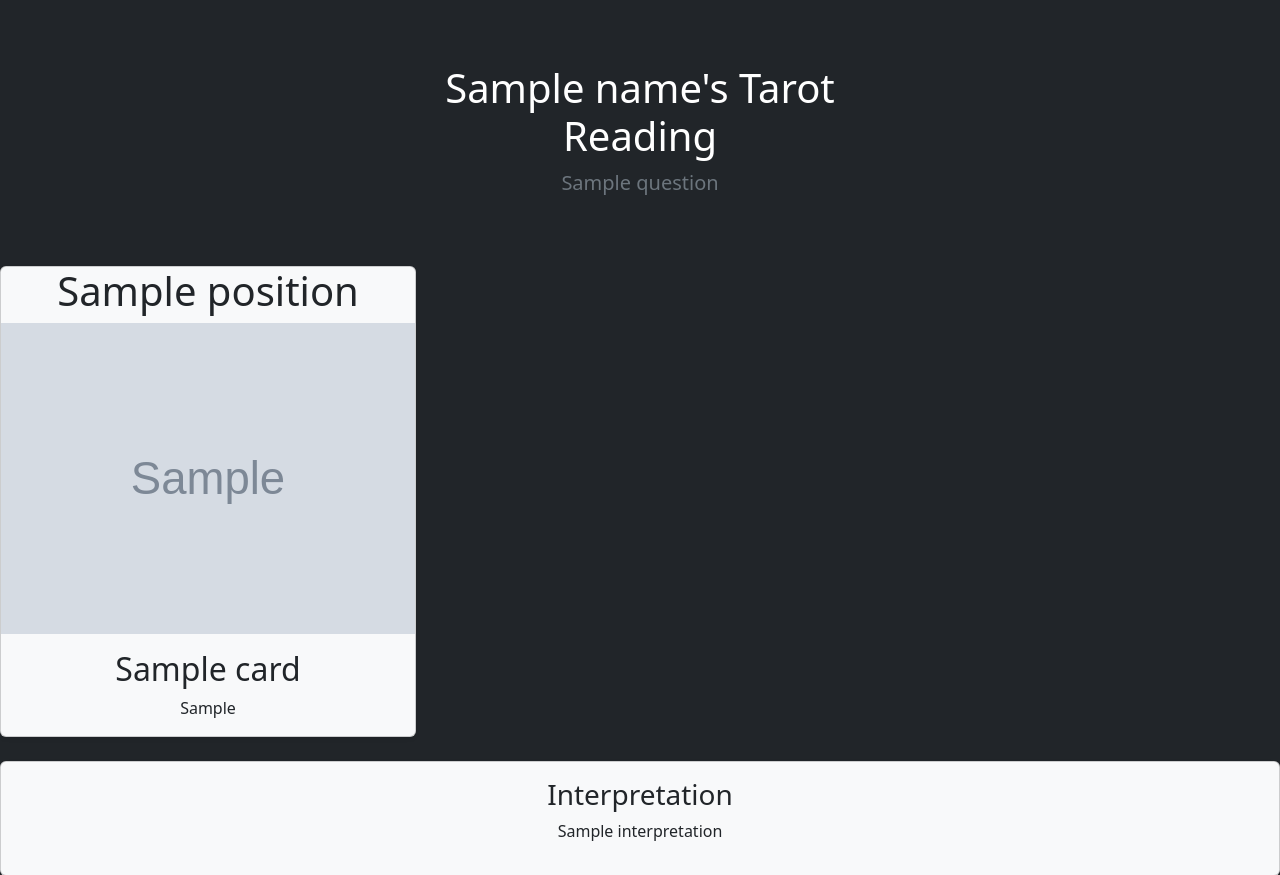
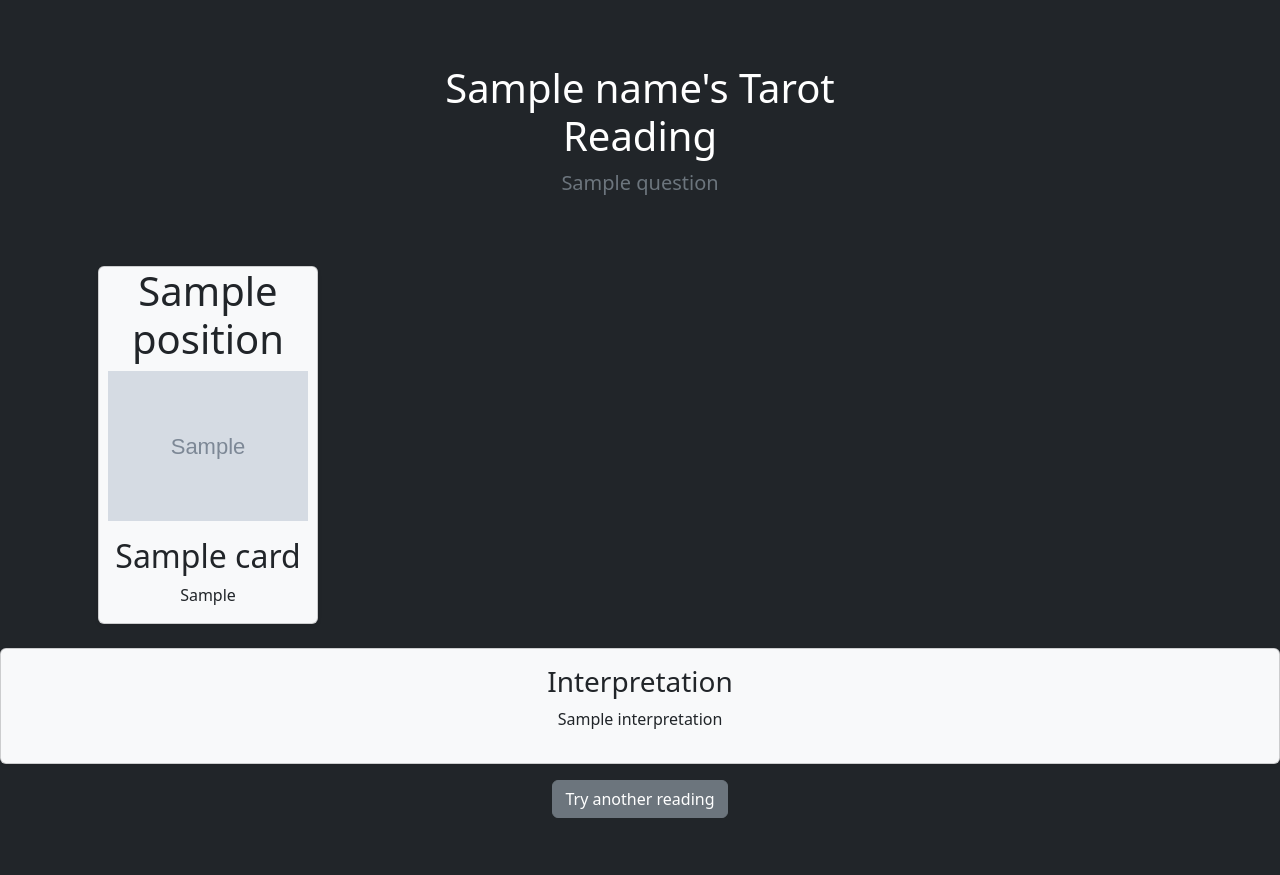
Before and after one commit to rayruzzo/tarot-app, a Django app: template tarot/templates/tarot/past_present_future.html in a window 1280 px wide. Shown: the top 875 px of the page. After the commit the page ends 818 px from the top, so only its background shows below. Run offline with Django 4.2, Linux system fonts and the light colour scheme; the template is opened without the code that fills it: most values are stand-ins (such as "Sample title", 1, 10 or a date in 2020); grey boxes marked "Sample" are stand-in pictures; some libraries are stand-ins or nearby versions.

Commit message:
change card size

```diff
--- a/tarot/templates/tarot/past_present_future.html
+++ b/tarot/templates/tarot/past_present_future.html
@@ -19,14 +19,14 @@
 <div class="row row-cols-1 row-cols-sm-2 row-cols-md-3 g-3">
 
   {% for card in cards %}
-  <div class="col">
-    <div class="card shadow-sm bg-light text-dark">
-      <h1>{{ card.position }}</h1>
-      <img class="img-fluid" src="{{ MEDIA_URL }}{{ card.image }}"
-           {% if card.reversed %}style="transform:rotate(180deg)"{% endif %}>
+  <div class="col d-flex justify-content-center">
+    <div class="card shadow-sm bg-light text-dark" style="width: 100%; max-width: 220px;">
+      <h1 class="text-center">{{ card.position }}</h1>
+      <img class="img-fluid d-block mx-auto" src="{{ MEDIA_URL }}{{ card.image }}"
+           {% if card.reversed %}style="transform:rotate(180deg); max-width: 200px;"{% else %}style="max-width: 200px;"{% endif %}>
       <div class="card-body">
-        <h2>{{ card.name }}</h2>
-        {% if card.reversed %}<h3>Reversed</h3>{% endif %}
+        <h2 class="text-center">{{ card.name }}</h2>
+        {% if card.reversed %}<h3 class="text-center">Reversed</h3>{% endif %}
         <p class="card-text">
           {% if not card.reversed %}{{ card.meaning_up }}{% else %}{{ card.meaning_rev }}{% endif %}
         </p>
@@ -34,6 +34,7 @@
     </div>
   </div>
   {% endfor %}
+
 
 </div>
 
```
